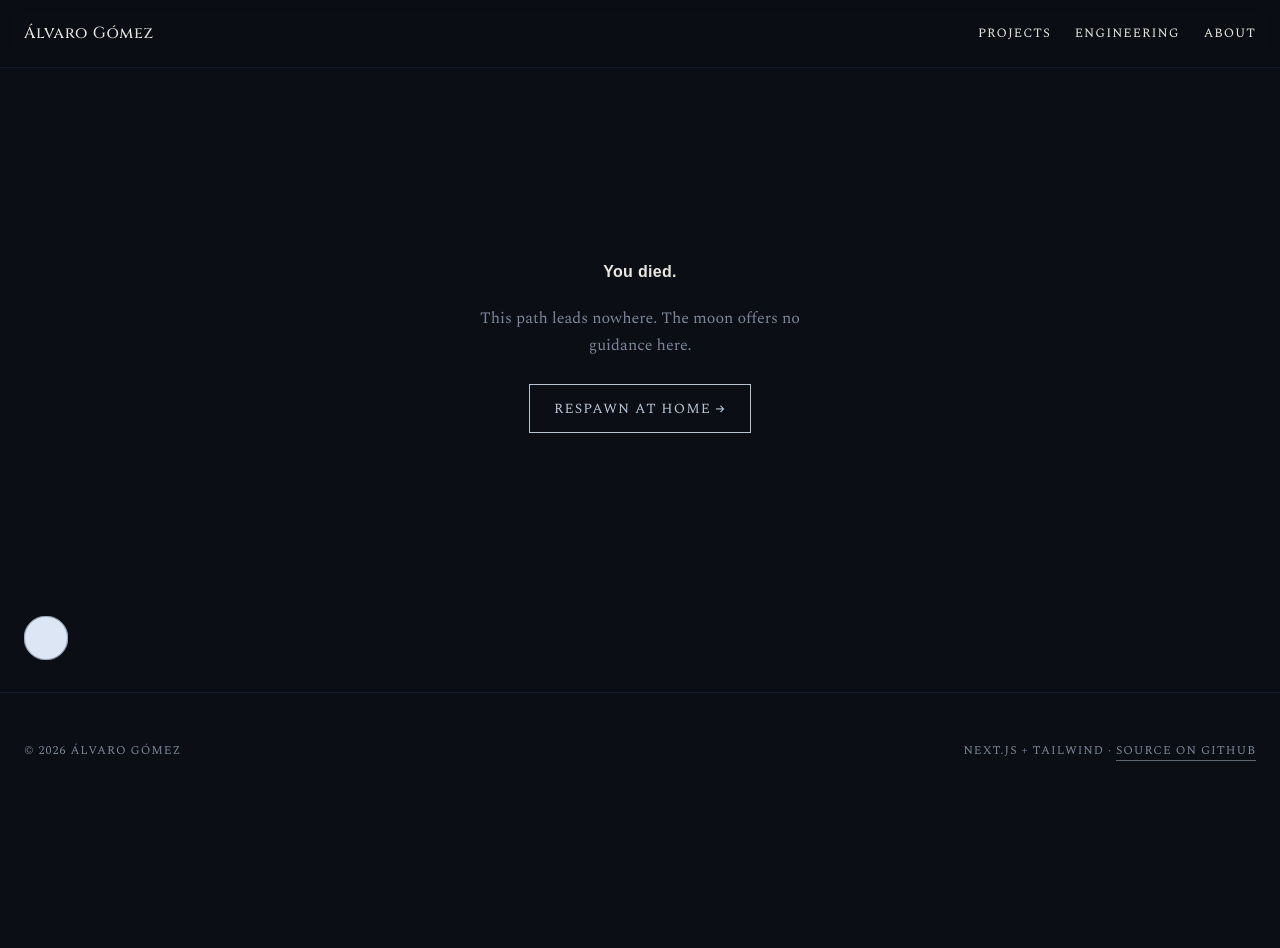
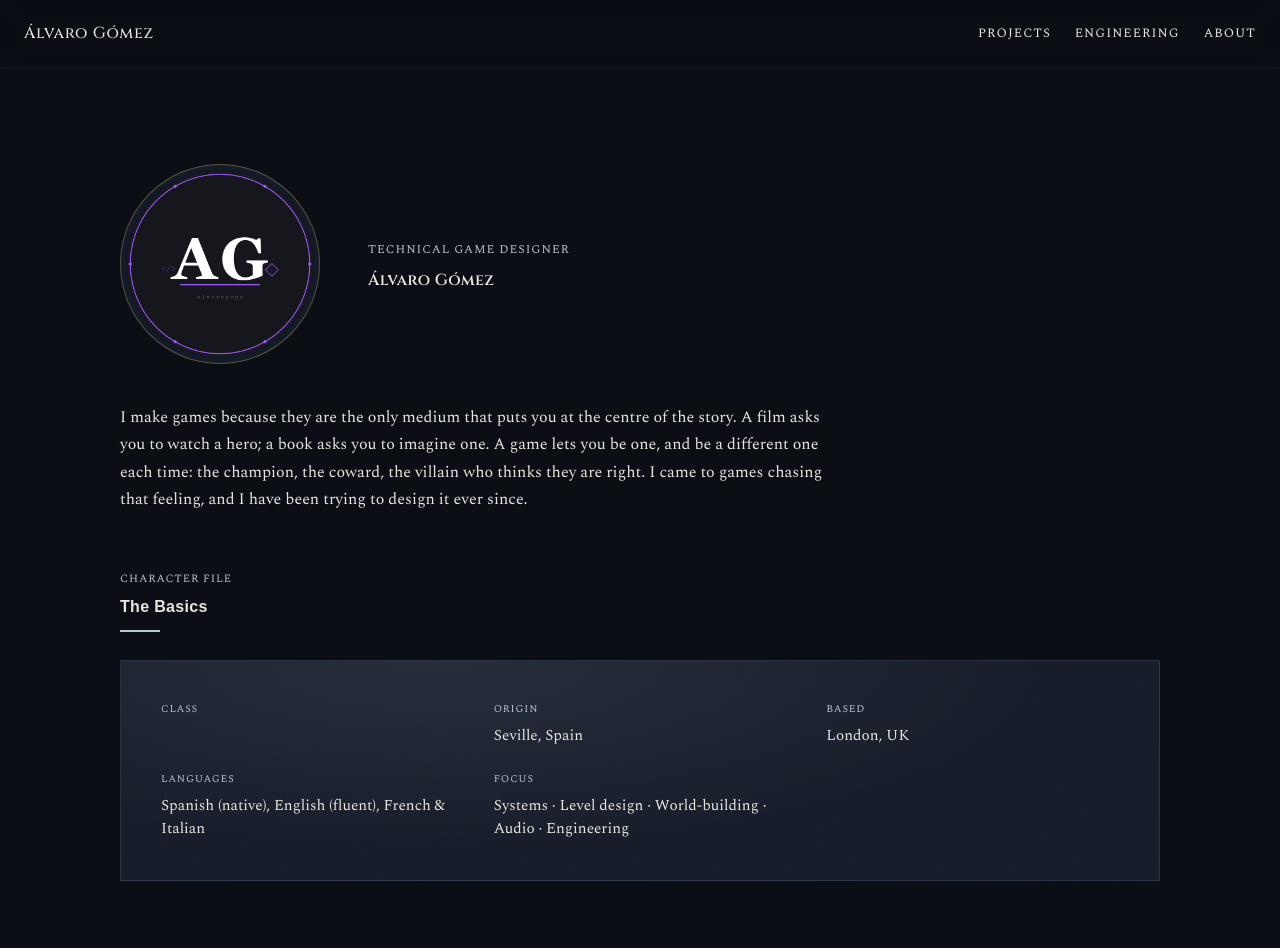
Before and after one commit to alvarogope/portfolio, a Next.js app: page /about in a window 1280 px wide. Before the commit this address had no page. Shown: the top 948 px of the page. Before the commit the page ends 810 px from the top, so only its background shows below. Built offline with nearby package versions, Linux system fonts and the light colour scheme; a web font is replaced by a local one.

Commit message:
About page skeleton: character file, story as lore entries

```diff
--- /dev/null
+++ b/src/app/about/page.tsx
@@ -0,0 +1,109 @@
+import type { Metadata } from "next";
+import Image from "next/image";
+import { about } from "@/content/about";
+import Section from "@/components/layout/Section";
+import SectionHeading from "@/components/layout/SectionHeading";
+import Reveal from "@/components/layout/Reveal";
+
+export const metadata: Metadata = {
+  title: "About | Álvaro Gómez",
+  description: "The story behind the work: how I came to design games, and why I build them myself.",
+};
+
+export default function AboutPage() {
+  const cf = about.characterFile;
+  const fileRows = [
+    { k: "Class", v: cf.class },
+    { k: "Origin", v: cf.origin },
+    { k: "Based", v: cf.based },
+    { k: "Languages", v: cf.languages },
+    { k: "Focus", v: cf.focus },
+  ];
+
+  return (
+    <Section>
+      {/* Character header: emblem + intro */}
+      <Reveal>
+        <div
+          style={{
+            display: "grid",
+            gridTemplateColumns: "minmax(0, 200px) minmax(0, 1fr)",
+            gap: "clamp(1.5rem, 4vw, 3rem)",
+            alignItems: "center",
+            marginTop: "2rem",
+          }}
+          className="about-header"
+        >
+          {/* Emblem / logo */}
+          <div
+            style={{
+              position: "relative",
+              aspectRatio: "1 / 1",
+              borderRadius: "50%",
+              overflow: "hidden",
+              border: "1px solid color-mix(in srgb, var(--color-gold) 40%, transparent)",
+              background: "var(--color-nightfall)",
+            }}
+          >
+            <Image src="/images/logo.png" alt="Álvaro Gómez emblem" fill style={{ objectFit: "cover" }} />
+          </div>
+
+          <div>
+            <p className="mono" style={{ color: "var(--color-silver)", fontSize: "0.75rem", marginBottom: "0.75rem" }}>
+              {about.role}
+            </p>
+            <h1 style={{ fontSize: "var(--text-hero)", margin: 0, lineHeight: 1.05, fontFamily: "var(--font-hero)" }}>
+              {about.name}
+            </h1>
+          </div>
+        </div>
+      </Reveal>
+
+      {/* Intro */}
+      <Reveal>
+        <p style={{ fontSize: "var(--text-lg)", marginTop: "2.5rem", maxWidth: "44rem", lineHeight: 1.7 }}>
+          {about.intro}
+        </p>
+      </Reveal>
+
+      {/* Character File panel */}
+      <Reveal>
+        <div style={{ marginTop: "3.5rem" }}>
+          <SectionHeading kicker="Character File" title="The Basics" />
+          <div
+            className="panel"
+            style={{
+              marginTop: "1.5rem",
+              border: "1px solid color-mix(in srgb, var(--color-mist) 20%, transparent)",
+              padding: "clamp(1.5rem, 4vw, 2.5rem)",
+              display: "grid",
+              gridTemplateColumns: "repeat(auto-fit, minmax(220px, 1fr))",
+              gap: "1.5rem 2.5rem",
+            }}
+          >
+            {fileRows.map((r) => (
+              <div key={r.k} style={{ display: "flex", flexDirection: "column", gap: "0.35rem" }}>
+                <span className="mono" style={{ fontSize: "0.65rem", color: "var(--color-silver)" }}>
+                  {r.k}
+                </span>
+                <span style={{ fontSize: "0.95rem", lineHeight: 1.5 }}>{r.v}</span>
+              </div>
+            ))}
+          </div>
+        </div>
+      </Reveal>
+
+      {/* Story sections as lore entries */}
+      <div style={{ marginTop: "1rem" }}>
+        {about.sections.map((s, i) => (
+          <Reveal key={s.title}>
+            <div style={{ marginTop: "4rem", maxWidth: "44rem" }}>
+              <SectionHeading kicker={`${String(i + 1).padStart(2, "0")} · ${s.kicker}`} title={s.title} />
+              <p style={{ marginTop: "1rem", lineHeight: 1.75 }}>{s.body}</p>
+            </div>
+          </Reveal>
+        ))}
+      </div>
+    </Section>
+  );
+}
--- a/src/app/globals.css
+++ b/src/app/globals.css
@@ -94,6 +94,14 @@ img { max-width: 100%; display: block; }
   }
 }
 
+@media (max-width: 640px) {
+  .about-header {
+    grid-template-columns: 1fr !important;
+    justify-items: center;
+    text-align: center;
+  }
+}
+
 /* ============================================
    MATERIAL — subtle texture for panels.
    A faint noise + vignette so surfaces read as
--- a/src/app/layout.tsx
+++ b/src/app/layout.tsx
@@ -2,6 +2,7 @@ import type { Metadata } from "next";
 import { Cinzel, UnifrakturCook, Spectral, JetBrains_Mono, Rajdhani, Fraunces, Archivo } from "next/font/google";
 import MoonProgress from "@/components/layout/MoonProgress";
 import "./globals.css";
+import Link from "next/link";
 
 /* ============================================
    FONTS — next/font self-hosts these and feeds
@@ -102,9 +103,9 @@ export default function RootLayout({
             zIndex: 50,
           }}
         >
-          <span style={{ fontFamily: "var(--font-hero)", letterSpacing: "0.04em" }}>
+          <Link href="/" style={{ fontFamily: "var(--font-hero)", letterSpacing: "0.04em" }}>
             Álvaro Gómez
-          </span>
+          </Link>
           <nav className="mono" style={{ display: "flex", gap: "1.5rem", fontSize: "0.8rem" }}>
             <a href="/">Projects</a>
             <a href="/engineering">Engineering</a>
--- /dev/null
+++ b/src/content/about.ts
@@ -0,0 +1,54 @@
+/* About page content. First person, story-driven: warm and direct,
+   with reflective moments where the ideas earn them. */
+
+   export const about = {
+    name: "Álvaro Gómez",
+    role: "Technical Game Designer",
+
+    intro:
+      "I make games because they are the only medium that puts you at the centre of the story. A film asks you to watch a hero; a book asks you to imagine one. A game lets you be one, and be a different one each time: the champion, the coward, the villain who thinks they are right. I came to games chasing that feeling, and I have been trying to design it ever since.",
+
+
+    characterFile: {
+        name: "Álvaro Gómez",
+        role: "Technical Game Designer",
+        origin: "Seville, Spain",
+        based: "London, UK",
+        languages: "Spanish (native), English (fluent), French & Italian",
+        focus: "Systems · Level design · World-building · Audio · Engineering",
+      },
+
+    sections: [
+      {
+        kicker: "The journey",
+        title: "From Seville, chasing a feeling",
+        body:
+          "I grew up in Seville and I always played games, but I studied Audiovisual Media, because what really pulls me is media itself: the way it makes people feel, and the stories it lets us tell. I made short films and live shows, learning how to move an audience. Then, in the final year of my degree, a module on ludology and game design changed everything. I had assumed I only liked playing games, not making them. I was completely wrong. I moved to the UK for my master's in game development, because I wanted to build a career in this, and I wanted to build it out in the world.",
+      },
+      {
+        kicker: "How I design",
+        title: "Express through mechanics, not cutscenes",
+        body:
+          "The games that made me want to design were RPGs, because they hand the story to the player and let them decide who they are inside it. But the lesson I carry from everything I make is simpler: feeling should live in the mechanics, not just the cutscenes. This is a game, not a film, so I want the player to feel things by playing, not by watching. That is why I care so much about coherence. In Moon-Knight, the willow trees, the moon, the Celtic symbols, the quantum magic, and the music are all the same idea wearing different clothes, because a world only makes you feel something when every part of it agrees. And it is why I love level design: the craft of camouflaging a medium's limits until they read as the world itself, the invisible wall dressed as a cliff, the fog that hides a console's reach and becomes dread instead. That is creative problem-solving, and it is my favourite part of the job.",
+      },
+      {
+        kicker: "The instrument",
+        title: "Why I learned to build",
+        body:
+          "Somewhere in my master's I realised that game design is like playing an instrument. There is the art, the feeling you are trying to express, and there is the technical craft, the chords and modes and theory that make the expression possible. The two are not in tension; they work in unison. So I decided that if I understood the engineering, I could express more. If a system has rules, there is a way to turn those rules into feeling. That is exactly how Moon-Knight's combat works: I took the real principles of quantum computing and composed them into mechanics, the way you would build a piece of music out of theory. I design the game, and I build it myself, because understanding the whole instrument is how I play it well.",
+      },
+      {
+        kicker: "Beyond the screen",
+        title: "The same drive, in another key",
+        body:
+          "I have always wanted to play in a band, and I do. Music is the clearest way I have to express what I am feeling, which is the same thing I am doing when I design a game, so I try to bring the two together and score the worlds I build. The instinct is identical: take something you feel and give it a form other people can step inside.",
+      },
+      {
+        kicker: "Where I'm going",
+        title: "To lead, one day, by understanding everything",
+        body:
+          "My ambition is to direct. To lead this medium the way I want to, I have to understand how every part of a game works, so I can speak to everyone who makes one and understand their craft. That is the real reason I became a technical designer: not to do every job, but to understand every job. And whatever I make along the way, online or single-player, a boss fight or a match with friends, I want it to stay with people. Even a single round of a multiplayer game can hold a story that makes you feel like you mattered in that world. RPGs are my favourite, and I think they express this medium best, but I try to see these possibilities in every game there is, because the medium itself is the thing I fell in love with.",
+      },
+
+    ],
+  };
```
Also changed, not shown: public/images/logo.png (added).
